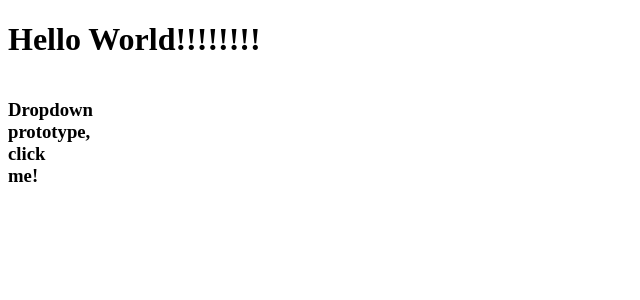
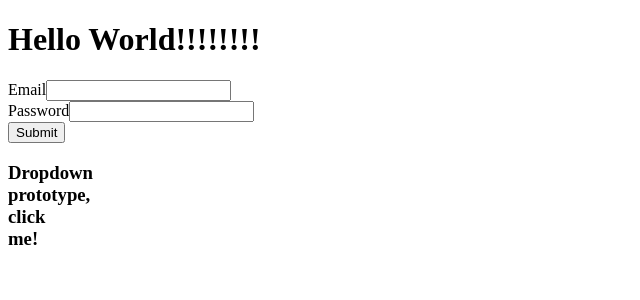
Before and after one commit to udou-furniture/MERN-Part-B, a React (Create React App) app in the folder client/: page / in a window 1280 px wide. Shown: the top 300 px of the page, without its empty margins (0-640 px from the left). Built offline with nearby package versions, Linux system fonts and the light colour scheme.

Commit message:
added prototype registration form and shopping cart component

```diff
--- a/client/package.json
+++ b/client/package.json
@@ -10,7 +10,10 @@
     "concurrently": "^5.0.2",
     "react": "^16.12.0",
     "react-dom": "^16.12.0",
-    "react-scripts": "3.3.0"
+    "react-redux": "^7.1.3",
+    "react-scripts": "3.3.0",
+    "redux": "^4.0.5",
+    "redux-form": "^8.2.6"
   },
   "scripts": {
     "start": "react-scripts start",
--- a/client/src/App.js
+++ b/client/src/App.js
@@ -1,12 +1,14 @@
 import React from 'react';
 import './App.css';
 import Dropdown from './components/Dropdown';
+import ShoppingCart from './components/ShoppingCart';
 
 
 function App() {
   return (
     <div className="App">
       <h1>Hello World!!!!!!!!</h1>
+      <ShoppingCart />
       <Dropdown />
     </div>
   );
--- /dev/null
+++ b/client/src/components/RegistrationForm.js
@@ -0,0 +1,24 @@
+import React from 'react';
+import { Field, reduxForm } from 'redux-form';
+
+
+class RegistrationForm extends React.Component {
+	render() {
+		return (
+				<form onSubmit={this.props.handleSubmit}>
+					<div>
+						<label htmlFor="email">Email</label>
+						<Field name="email" component="input" type="email" />
+					</div>
+					<div>
+						<label htmlFor="password">Password</label>
+						<Field name="password" component="input" type="password" />
+					</div>
+					<button type="submit">Submit</button>
+				</form>
+		);
+	}
+}
+
+RegistrationForm = reduxForm({ form: 'registration' })(RegistrationForm);
+export default RegistrationForm;
--- /dev/null
+++ b/client/src/components/ShoppingCart.js
@@ -0,0 +1,16 @@
+import React from 'react';
+import RegistrationForm from './RegistrationForm'
+
+class ShoppingCart extends React.Component {
+
+	submit = (values) => {
+		console.log(values);
+		//would potentially be the spot for fetch request to our express server
+	}
+
+	render(){
+		return <RegistrationForm onSubmit={this.submit} />
+	}
+}
+
+export default ShoppingCart;
--- a/client/src/index.js
+++ b/client/src/index.js
@@ -2,6 +2,12 @@ import React from 'react';
 import ReactDOM from 'react-dom';
 import './index.css';
 import App from './App';
+import { Provider } from "react-redux";
+import { store } from "./store";
 
 
-ReactDOM.render(<App />, document.getElementById('root'));
+ReactDOM.render(
+	<Provider store={store}>
+		<App />
+	</Provider>
+, document.getElementById('root'));
--- /dev/null
+++ b/client/src/store.js
@@ -0,0 +1,9 @@
+import { createStore, combineReducers } from 'redux';
+import { reducer as formReducer } from 'redux-form';
+
+const rootReducer = combineReducers({
+  // ...Place all reducers here
+  form: formReducer
+});
+
+export const store = createStore( rootReducer );
```
Also changed, not shown: 1 other file (tests, documents, lock files or other folders).
